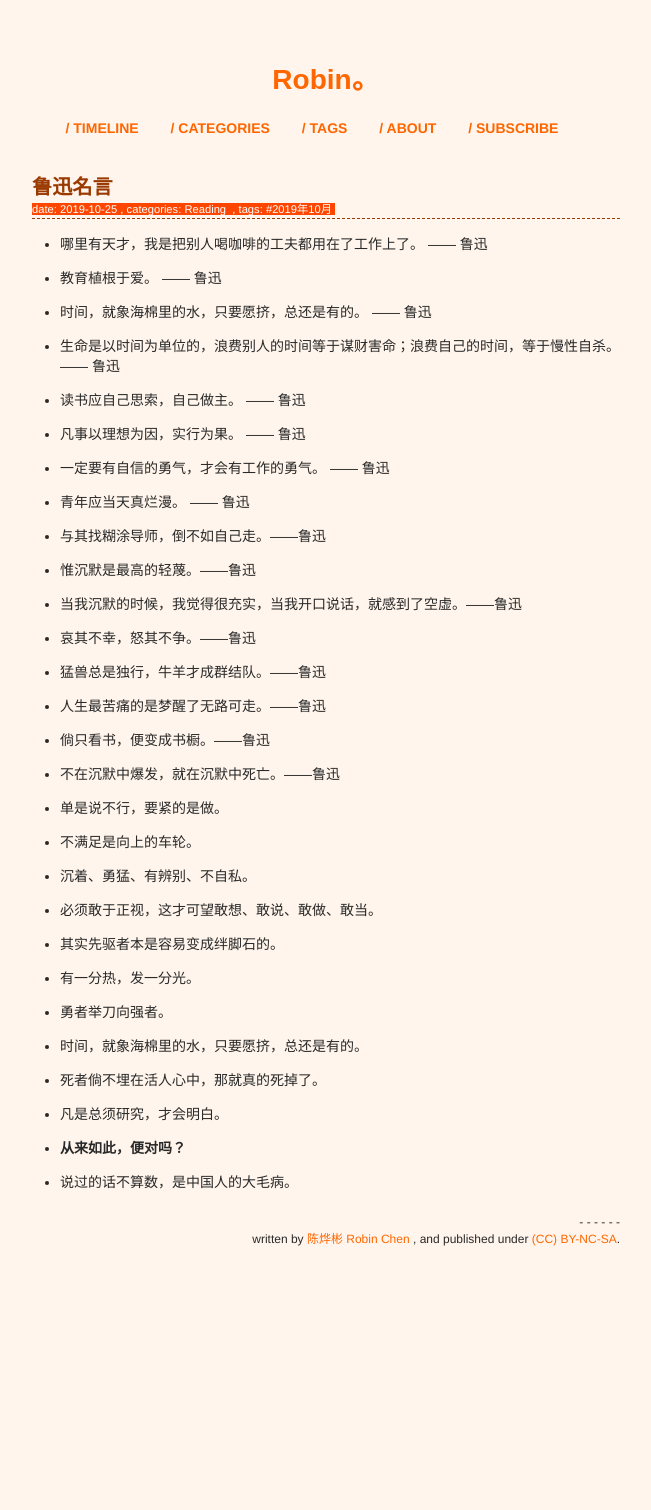
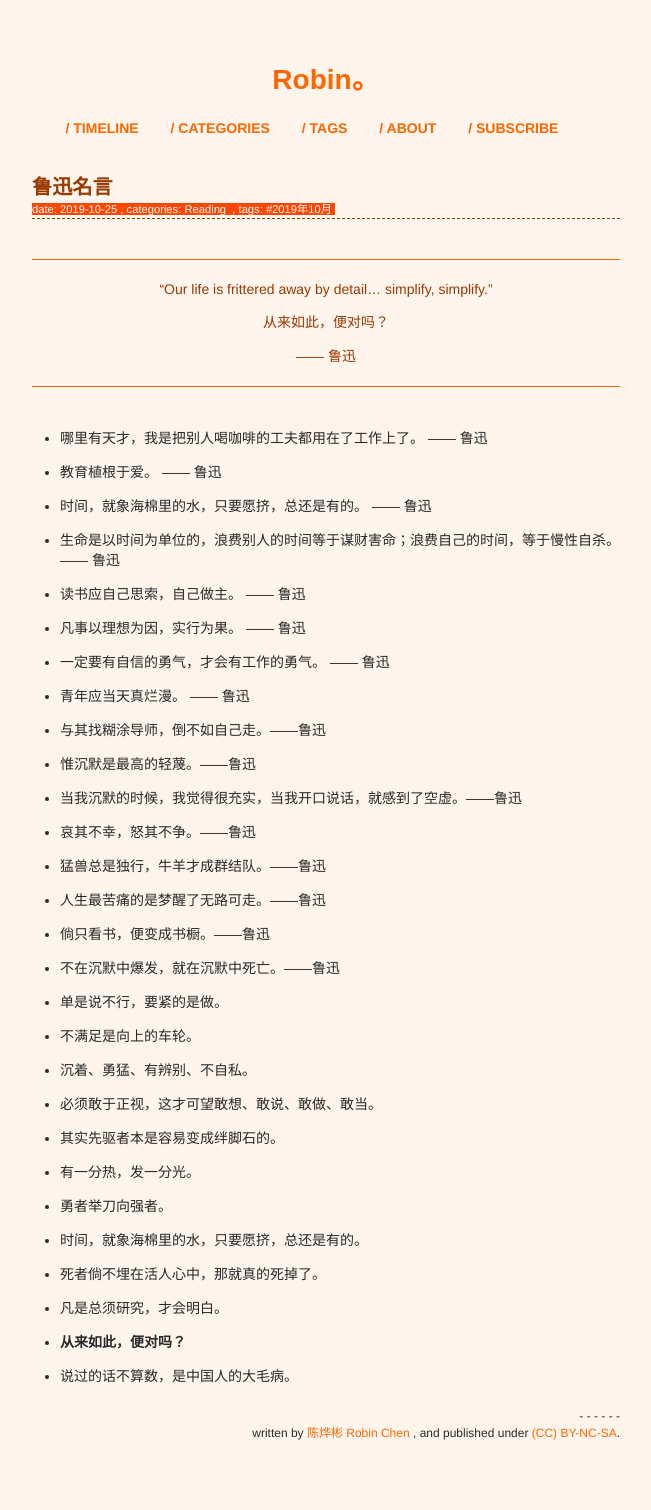
Before and after one commit to xianyuxmu/xianyuxmu.github.io, a Jekyll site: the page built from _posts/2019-10-25-quotes-of-lu-xun.md, in a window 1280 px wide. Shown: the whole page, without its empty margins (314-965 px from the left). Built offline with Jekyll 4.4.1, drawn with Linux system fonts in a browser that asks for light colours; comment, search, counter and statistics services are not loaded; before the commit the page ends 1316 px from its top, so only the background shows below that.

Commit message:
Update 2019-10-25-quotes-of-lu-xun.md

```diff
--- a/_posts/2019-10-25-quotes-of-lu-xun.md
+++ b/_posts/2019-10-25-quotes-of-lu-xun.md
@@ -8,6 +8,12 @@ tags:
 - 2019年10月
 
 ---
+
+<blockquote class="blockquote-center">
+<p>“Our life is frittered away by detail… simplify, simplify.”</p>
+<p>从来如此，便对吗？</p>
+<p>—— 鲁迅</p>
+</blockquote>
 
 - 哪里有天才，我是把别人喝咖啡的工夫都用在了工作上了。 —— 鲁迅
 - 教育植根于爱。 —— 鲁迅
```
